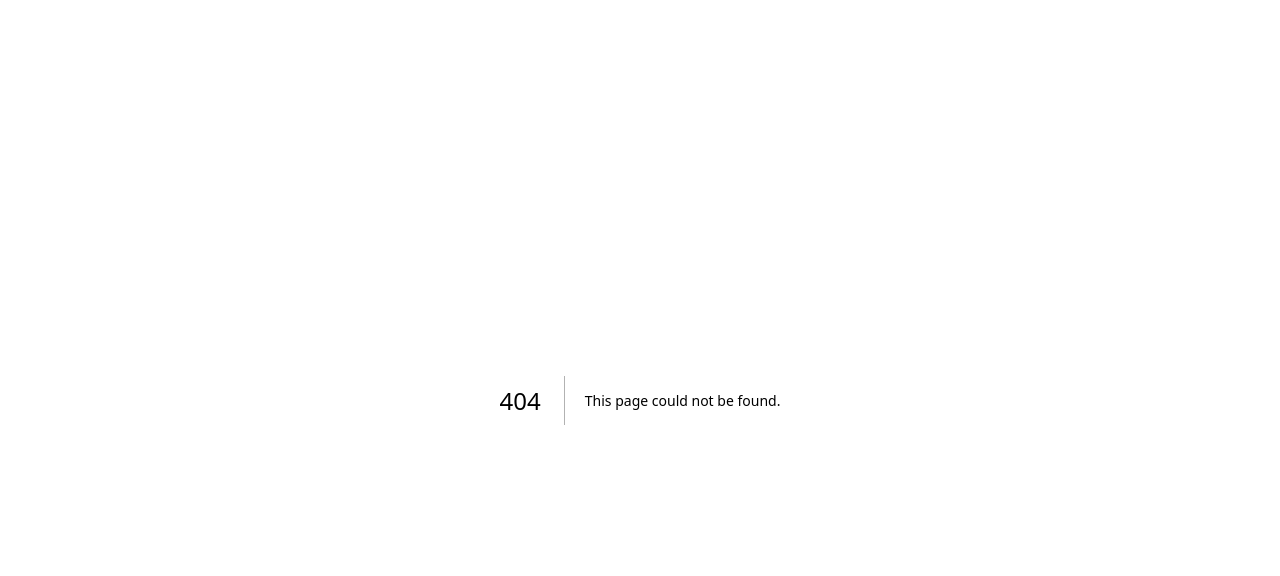
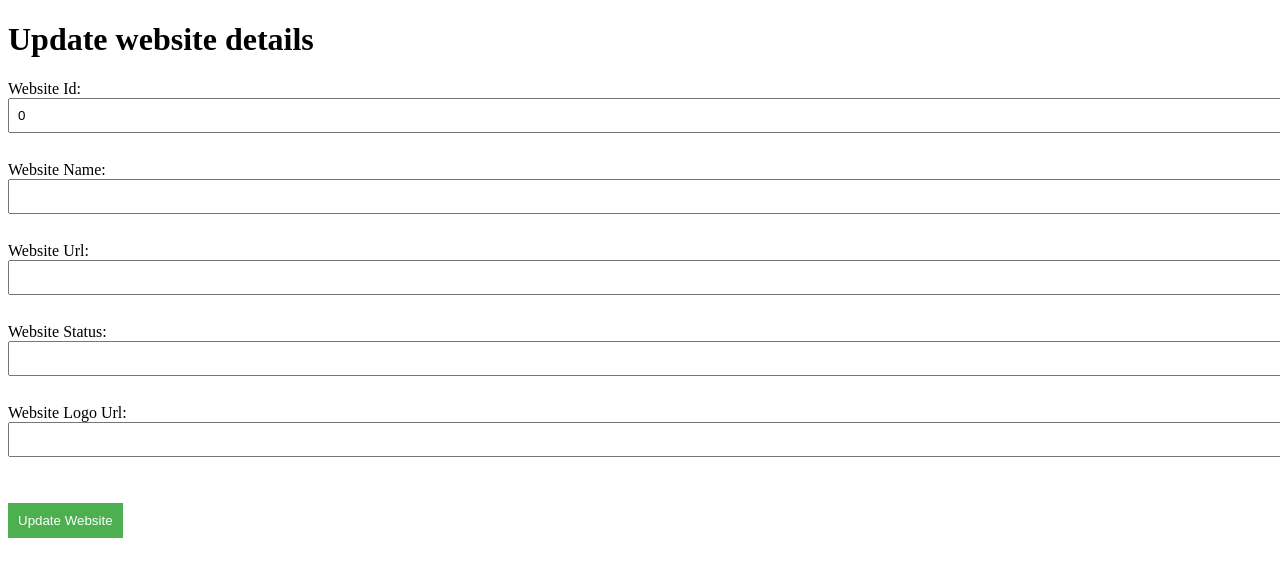
Before and after one commit to sanish65/hbr_client, a Next.js app: page /web-stats/1 in a window 1280 px wide. Before the commit this address had no page. Shown: the top 576 px of the page. Built offline with nearby package versions, Linux system fonts and the light colour scheme; no server answers.

Commit message:
Update website dashboard

```diff
--- a/src/pages/lead/[id].tsx
+++ b/src/pages/web-stats/[id].tsx
@@ -1,39 +1,41 @@
 // pages/updateLead.tsx
-import { fetchData, fetchDataById, updateLeadById } from './../../utils/api';
+import { fetchWebsiteDataById, updateLeadById, updateWebsiteById } from '../../utils/api';
 import { useRouter } from 'next/router';
 import { useEffect, useState } from 'react';
 
-const UpdateLead: React.FC = () => {
+const UpdateWebsite: React.FC = () => {
   const router = useRouter();
   const { id } = router.query;
 
-  const [leadData, setLeadData] = useState({
-    lead_id: 0,
-    lead_name: '',
-    email: '',
-    lead_status: '',
-    source: '',
+  const [websiteData, setWebsiteData] = useState({
+    id: 0,
+    name: '',
+    status: '',
+    url: '',
+    logoUrl: '',
+    addedAt: '',
+
   });
 
   useEffect(() => {
-    const fetchLeadData = async () => {
+    const fetchWebsiteData = async () => {
       try {
-        const response =  await fetchDataById(`lead/${id}`);
+        const response =  await fetchWebsiteDataById(`web-stats/${id}`);
         const data = await response;
-        setLeadData(data);
+        setWebsiteData(data);
       } catch (error) {
         alert(`Error fetching data: ${error}`);
       }
     };
 
     if (id) {
-      fetchLeadData();
+      fetchWebsiteData();
     }
   }, [id]);
 
   const handleUpdate = async () => {
     try {
-      await updateLeadById(`lead/${id}`,leadData);
+      await updateWebsiteById(`web-stats/${id}`,websiteData);
 
       router.push('/dashboard');
     } catch (error) {
@@ -43,52 +45,52 @@ const UpdateLead: React.FC = () => {
 
   return (
     <div>
-      <h1>Update Lead</h1>
+      <h1>Update website details</h1>
       <form>
         <label>
-          Lead ID:
-          <input type="text" value={leadData.lead_id} readOnly />
+          Website Id:
+          <input type="text" value={websiteData.id} readOnly />
         </label>
         <br />
         <label>
-          Lead Name:
+        Website Name:
           <input
             type="text"
-            value={leadData.lead_name}
-            onChange={(e) => setLeadData({ ...leadData, lead_name: e.target.value })}
+            value={websiteData.name}
+            onChange={(e) => setWebsiteData({ ...websiteData, name: e.target.value })}
           />
         </label>
         <br />
         <label>
-          Email:
+        Website Url:
           <input
             type="text"
-            value={leadData.email}
-            onChange={(e) => setLeadData({ ...leadData, email: e.target.value })}
+            value={websiteData.url}
+            onChange={(e) => setWebsiteData({ ...websiteData, url: e.target.value })}
           />
         </label>
         <br />
         <label>
-          Lead Status:
+        Website Status:
           <input
             type="text"
-            value={leadData.lead_status}
-            onChange={(e) => setLeadData({ ...leadData, lead_status: e.target.value })}
+            value={websiteData.status}
+            onChange={(e) => setWebsiteData({ ...websiteData, status: e.target.value })}
           />
         </label>
         <br />
         <label>
-          Source:
+        Website Logo Url:
           <input
             type="text"
-            value={leadData.source}
-            onChange={(e) => setLeadData({ ...leadData, source: e.target.value })}
+            value={websiteData.logoUrl}
+            onChange={(e) => setWebsiteData({ ...websiteData, logoUrl: e.target.value })}
           />
         </label>
         <br />
         <br />
         <button type="button" onClick={handleUpdate}>
-          Update Lead
+          Update Website
         </button>
       </form>
       <style jsx>{`
@@ -118,4 +120,4 @@ const UpdateLead: React.FC = () => {
   );
 };
 
-export default UpdateLead;
+export default UpdateWebsite;
--- a/src/utils/api.ts
+++ b/src/utils/api.ts
@@ -15,6 +15,16 @@ interface Lead {
   interaction_count: string;
 }
 
+interface Website {
+  id: number;
+  name: string;
+  url: string;
+  status: string;
+  logoUrl: string;
+  userId: string;
+  addedAt: string;
+}
+
 interface Interaction {
   id: number;
   interaction_type: string;
@@ -28,7 +38,6 @@ interface Interaction {
 
 export const Signup = async (data: any): Promise<any> => {
   try {
-    console.log(`${API_BASE_URL}/authZero/signup`);
     const response = await axios.post(`${API_BASE_URL}/authZero/signup`, data);
     return response.data;
   } catch (error) {
@@ -39,7 +48,6 @@ export const Signup = async (data: any): Promise<any> => {
 
 export const Login = async (data: { sub: string }): Promise<any> => {
   try {
-    console.log(`${API_BASE_URL}/authZero/login`);
     const response = await axios.post(`${API_BASE_URL}/authZero/login`, data);
     return response.data;
   } catch (error) {
@@ -48,9 +56,9 @@ export const Login = async (data: { sub: string }): Promise<any> => {
   }
 };
 
-export const fetchData = async (endpoint: string): Promise<Lead[]> => {
+export const fetchWebsiteData = async (): Promise<Website[]> => {
   try {
-    const response = await axios.get<Lead[]>(`${API_BASE_URL}/${endpoint}`);
+    const response = await axios.get<Website[]>(`${API_BASE_URL}/web-stats`);
     return response.data;
   } catch (error) {
     console.error("Error fetching data:", error);
@@ -58,9 +66,11 @@ export const fetchData = async (endpoint: string): Promise<Lead[]> => {
   }
 };
 
-export const fetchDataById = async (endpoint: string): Promise<Lead> => {
+export const fetchWebsiteDataById = async (
+  endpoint: string
+): Promise<Website> => {
   try {
-    const response = await axios.get<Lead>(`${API_BASE_URL}/${endpoint}`);
+    const response = await axios.get<Website>(`${API_BASE_URL}/${endpoint}`);
     return response.data;
   } catch (error) {
     console.error("Error fetching data:", error);
@@ -68,7 +78,7 @@ export const fetchDataById = async (endpoint: string): Promise<Lead> => {
   }
 };
 
-export const deleteLeadDataById = async (endpoint: string): Promise<any> => {
+export const deleteWebsiteById = async (endpoint: string): Promise<any> => {
   try {
     const response = await axios.delete<Lead>(`${API_BASE_URL}/${endpoint}`);
     return response.data;
@@ -78,7 +88,7 @@ export const deleteLeadDataById = async (endpoint: string): Promise<any> => {
   }
 };
 
-export const updateLeadById = async (
+export const updateWebsiteById = async (
   endpoint: string,
   data: any
 ): Promise<any> => {
```
Also changed, not shown: src/pages/dashboard.tsx (+42 -55 lines), src/pages/index.tsx (+10 -9 lines).
